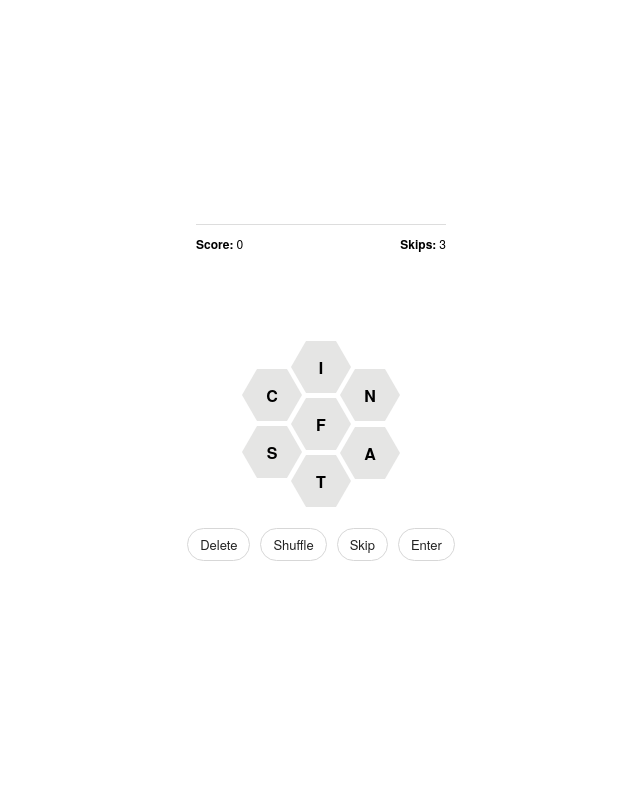
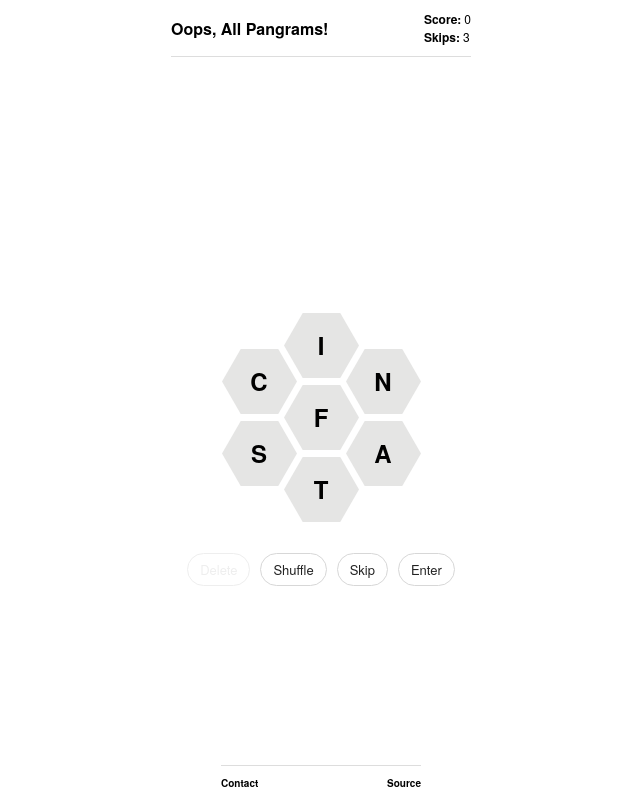
Before and after one commit to Meandmybadself/oops-all-pangrams, a React (Vite) app: page / in a window 1280 px wide. Shown: the whole page, without its empty margins (319-959 px from the left). Built offline with nearby package versions, Linux system fonts and the light colour scheme.

Commit message:
Adds skip

```diff
--- a/package.json
+++ b/package.json
@@ -10,6 +10,7 @@
   "author": "",
   "license": "ISC",
   "dependencies": {
+    "classnames": "^2.3.1",
     "lodash": "^4.17.21",
     "react": "^17.0.2",
     "react-dom": "^17.0.2"
--- a/src/App.jsx
+++ b/src/App.jsx
@@ -1,6 +1,7 @@
-import React, { useCallback, useEffect, useState } from 'react';
+import React, { Fragment, useCallback, useEffect, useState } from 'react';
 import words from './words';
 import { shuffle, uniq } from 'lodash'
+import cn from 'classnames';
 
 export default () => {
     const [inputWord, setInputWord] = useState('');
@@ -9,8 +10,8 @@ export default () => {
     const [shuffledWords, setShuffledWords] = useState([]);
     const [randomWordLetters, setRandomWordLetters] = useState([]);
     const [skips, setSkips] = useState(3);
-
-    console.log(word)
+    const [message, setMessage] = useState();
+    const [messageType, setMessageType] = useState();
 
     const shuffleLetters = useCallback(() => {
         document.querySelectorAll('.letter').forEach(letter => letter.classList.add('hidden'))
@@ -19,6 +20,12 @@ export default () => {
             document.querySelectorAll('.letter').forEach(letter => letter.classList.remove('hidden'))
         }, 300)
     }, [word])
+
+    const skip = useCallback(() => {
+        showMessage(word.toUpperCase(), 'red')
+        setSkips(skips - 1)
+        setInputWord('')
+    }, [skips, word])
 
     const checkWord = useCallback(() => {
         let correct = false
@@ -31,10 +38,26 @@ export default () => {
         if (correct) {
             setRound(round + 1)
             setInputWord('')
+            showMessage('Pangram!', 'blue')
         } else {
-            window.alert('Not in word list')
+            showMessage('Not in word list.')
         }
     }, [round, word, inputWord])
+
+    // useEffect(() => {
+    //     setMessage('Pangram!')
+    //     setMessageType('blue')
+    // }, [])
+
+
+    const showMessage = (message, type, ttl = 3000) => {
+        setMessage(message)
+        setMessageType(type)
+        setTimeout(() => {
+            setMessage(null)
+            setMessageType(null)
+        }, [ttl])
+    }
 
     useEffect(() => {
         if (shuffledWords?.length) {
@@ -44,15 +67,20 @@ export default () => {
             setRandomWordLetters(shuffle(uniq(randomWord.split(''))))
         }
 
-    }, [round, shuffledWords])
+    }, [round, shuffledWords, skips])
 
     useEffect(() => {
         setShuffledWords(shuffle(words))
     }, [])
 
     return (
-        <div id='app'>
-            <div id='header'>
+        <Fragment>
+
+            <header>
+                <div id='title'>
+                    Oops, All Pangrams!
+                </div>
+                <div className='row'>
                     <div className='kv'>
                         <label>Score:</label>
                         <span>{round}</span>
@@ -63,17 +91,28 @@ export default () => {
                     </div>
                 </div>
 
-            <div id='word'>{inputWord}</div>
+            </header>
+            <div id='messageHolder'>
+                {message && <div className={cn('message', { [`message--${messageType}`]: messageType })}>{message}</div>}
+            </div>
+            <div id='inputWord'>{inputWord}</div>
             <div id='letters'>
                 {randomWordLetters.map((letter, index) => <Letter key={index} letter={letter} onClick={() => setInputWord(inputWord + letter)} />)}
             </div>
             <ul id='actions'>
-                <li className='action action--delete' onClick={() => setInputWord(inputWord.slice(0, -1))}>Delete</li>
-                <li className='action action--shuffle' onClick={() => shuffleLetters()}>Shuffle</li>
-                <li className='action action--skip' onClick={() => { }}>Skip</li>
-                <li className='action action--delete' onClick={() => checkWord()}>Enter</li>
+                <li className={cn('action', 'action--delete', { 'action--disabled': !inputWord?.length })} onClick={() => setInputWord(inputWord.slice(0, -1))}>Delete</li>
+                <li className={cn('action', 'action--shuffle')} onClick={() => shuffleLetters()}>Shuffle</li>
+                <li className={cn('action', 'action--skip', { 'action--disabled': skips <= 0 })} onClick={() => skip()}>Skip</li>
+                <li className={cn('action', 'action--enter', { 'action--disabled': !inputWord?.length === 7 })} onClick={() => checkWord()}>Enter</li>
             </ul>
-        </div>);
+
+            <footer>
+                <ul>
+                    <li><a href='mailto:me@meandmybadself.com'>Contact</a></li>
+                    <li><a href='https://github.com/meandmybadself/oops-all-pangrams'>Source</a></li>
+                </ul>
+            </footer>
+        </Fragment>);
 }
 
 const Letter = ({ letter, onClick }) => (
--- a/src/index.html
+++ b/src/index.html
@@ -3,8 +3,7 @@
     <head>
         <link rel="stylesheet" href="styles.scss"/>
         <meta charset="utf-8">
-        <meta name="description" content="">
-        <meta name="author" content="">
+        <meta name="description" content="A fun game where you use seven letters to make words.">
         <meta name="viewport" content="width=device-width, initial-scale=1.0, maximum-scale=1.0">
         <meta http-equiv="X-UA-Compatible" content="IE=edge,chrome=1">
 
--- a/src/styles.scss
+++ b/src/styles.scss
@@ -1,4 +1,6 @@
 @use "sass:math";
+
+$letterSize: 24px;
 
 .noselect {
     user-select: none;
@@ -6,6 +8,10 @@
 
 html,
 body {
+    width: 100%;
+    height: 100%;
+    padding: 0;
+    margin: 0;
     font-family: "HelveticaNeue", "Helvetica Neue", "Helvetica Neue", Helvetica, Arial, "Lucida Grande", sans-serif;
 }
 
@@ -15,25 +21,80 @@ body {
 }
 
 #app {
-    position: absolute;
-    top: 0;
-    left: 0;
-    bottom: 0;
-    right: 0;
+    width: 100%;
+    height: 100%;
     display: flex;
     flex-direction: column;
     align-items: center;
     justify-content: center;
 }
 
-#header {
-    border-top: 1px solid #ddd;
-    padding-top: 10px;
-    width: 250px;
+div#messageHolder {
+    min-height: 50px;
+}
+
+div.message {
+    border-radius: 4px;
+    background-color: #606060;
+    color: white;
+    font-size: 12px;
+    padding: 5px 10px;
+    &--red {
+        background-color: #f63100;
+    }
+    &--blue {
+        background-color: #00c1f6;
+    }
+}
+
+header,
+footer {
+    max-width: 400px;
+    min-width: 300px;
+}
+
+header {
+    border-bottom: 1px solid #ddd;
+    padding: 10px 0;
     display: flex;
     flex-direction: row;
     align-items: center;
     justify-content: space-between;
+    position: absolute;
+    top: 0;
+    #title {
+        font-weight: bold;
+    }
+}
+ul {
+    list-style: none;
+    padding: 0;
+    display: flex;
+    flex-direction: row;
+    align-items: center;
+}
+footer {
+    text-align: center;
+    position: absolute;
+    bottom: 0;
+    font-size: 12px;
+    display: flex;
+    flex-direction: column;
+    align-items: center;
+    ul {
+        border-top: 1px solid #ddd;
+        margin-top: 10px;
+        padding-top: 10px;
+        width: 200px;
+        justify-content: space-between;
+        font-size: 10px;
+        a,
+        a:visited {
+            text-decoration: none;
+            font-weight: bold;
+            color: black;
+        }
+    }
 }
 
 .kv {
@@ -47,31 +108,32 @@ body {
     }
 }
 
-#word {
+#inputWord {
     text-transform: uppercase;
     font-weight: 800;
-    font-size: 20px;
-    min-height: 24px;
+    font-size: $letterSize;
+    min-height: $letterSize + 5px;
     max-width: 200px;
     white-space: nowrap;
     overflow: hidden;
     text-overflow: ellipsis;
-    margin-top: 50px;
-    margin-bottom: 10px;
+    margin-top: 20px;
+    margin-bottom: 20px;
 }
 
 #letters {
     position: relative;
-    height: 175px;
-    width: 175px;
+    height: 200px;
+    width: 200px;
     display: flex;
     align-items: center;
     justify-content: center;
+    margin-bottom: 20px;
 }
 
 .letterButton {
     position: absolute;
-    $size: 60px;
+    $size: 75px;
     width: $size;
     height: $size;
     cursor: pointer;
@@ -111,6 +173,7 @@ body {
         text-transform: uppercase;
         font-weight: bold;
         font-family: "HelveticaNeue", "Helvetica Neue", "Helvetica Neue", Helvetica, Arial, "Lucida Grande", sans-serif;
+        font-size: $letterSize;
         opacity: 1;
         transition: opacity 0.3s ease-out;
         &.hidden {
@@ -130,11 +193,18 @@ body {
 }
 
 ul#actions {
-    padding: 0;
-    list-style: none;
     display: flex;
     flex-direction: row;
     align-items: center;
+    @extend .noselect;
+    .action:focus {
+        border: 1px solid #d7d7d7;
+        font-size: 13px;
+        padding: 6px 12px;
+        border-radius: 20px;
+        color: #222;
+        cursor: pointer;
+    }
     .action {
         @extend .noselect;
         border: 1px solid #d7d7d7;
@@ -143,7 +213,12 @@ ul#actions {
         border-radius: 20px;
         color: #222;
         cursor: pointer;
-        transition: background 0.3s ease-out;
+        transition: background 0.3s ease-out, border 0.3s ease-out;
+        &--disabled {
+            color: #eee;
+            border: 1px solid #eee;
+            pointer-events: none;
+        }
         &:hover {
             background: #f5f5f5;
         }
```
Also changed, not shown: 2 other files (tests, documents, lock files or other folders). Lines whose indentation alone changed are shown as unchanged.
